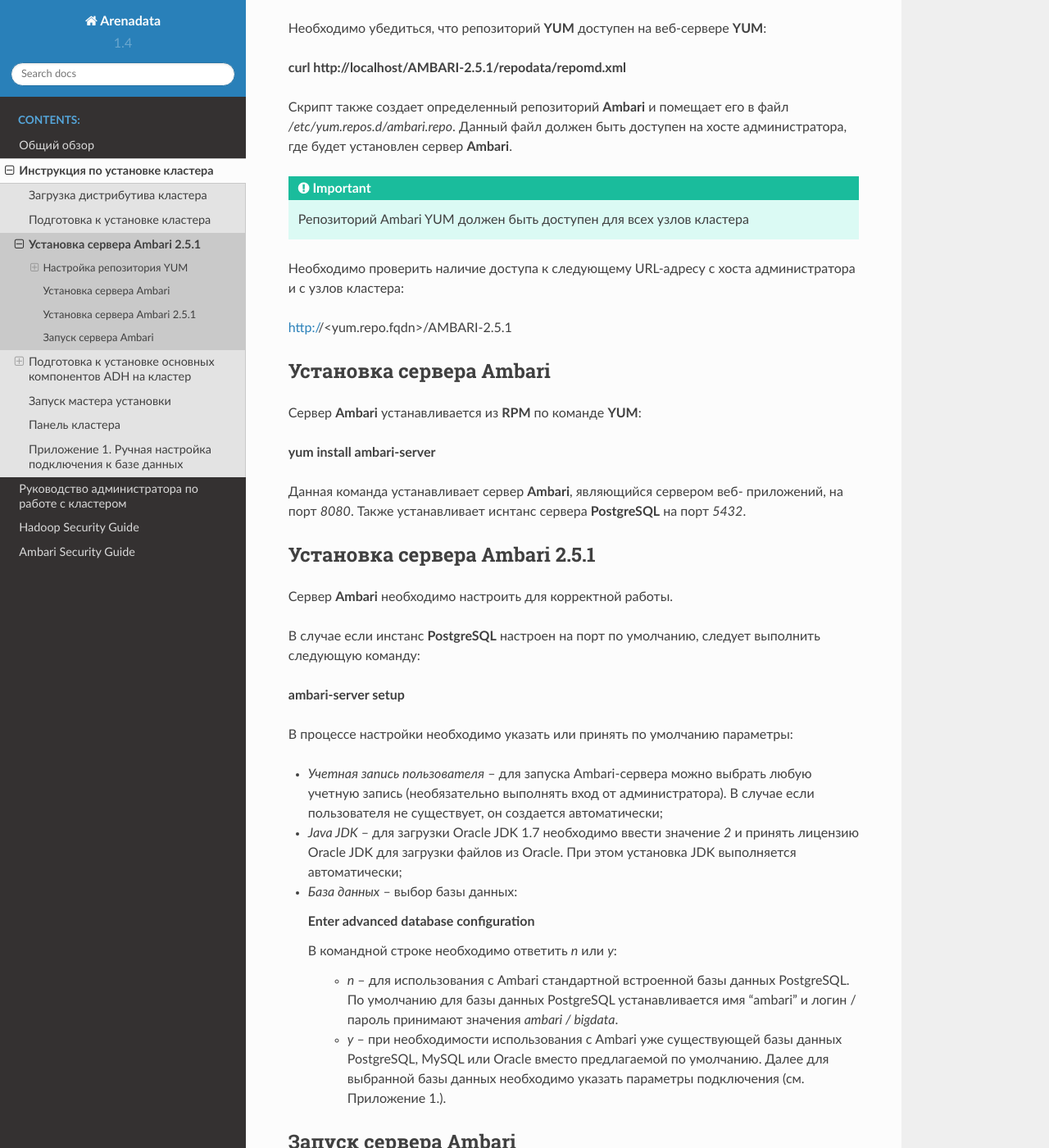
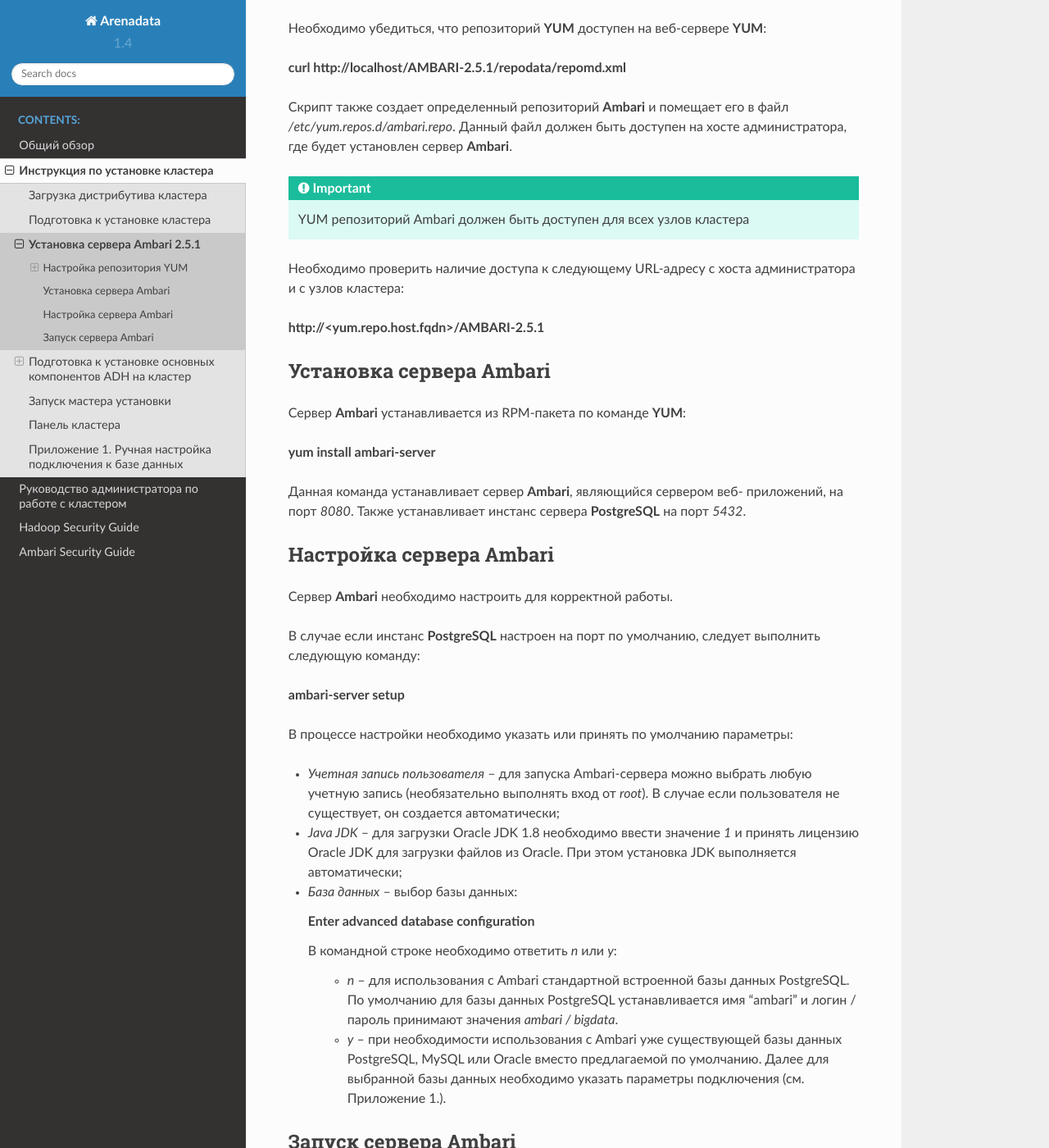
Before and after one commit to arenadata/docs_adps, a Sphinx documentation site: the page built from source/install/install.rst, in a window 1280 px wide and 1400 px high, scrolled down 2367 px. Shown: the whole window at 82% size. Built offline with Sphinx 7.4.7 and the Read the Docs theme 2.0.0, drawn with Linux system fonts in a browser that asks for light colours; pages that are not in the unit, such as notebooks, are missing from menus; some of the changed text lies outside the part shown.

Commit message:
Update install.rst

```diff
--- a/source/install/install.rst
+++ b/source/install/install.rst
@@ -11,10 +11,9 @@
 + Запуск сервера Ambari.
 
 
+
 Настройка репозитория YUM
 -------------------------
-
-
 
 Установка сервера **Ambari** выполняется с помощью пакетного менеджера **YUM**
 из репозитория, содержащего соответствующий пакет. При этом
@@ -25,9 +24,9 @@
 .. important:: Репозиторий должен находиться на доступном со всех узлов кластера хосте
 
 
+
 Настройка удаленного репозитория YUM
 ^^^^^^^^^^^^^^^^^^^^^^^^^^^^^^^^^^^^
-
 
 Настройка удаленного репозитория не отличается от настройки любого
 дополнительного репозитория **YUM**. Для добавления репозитория необходимо
@@ -66,14 +64,16 @@
 /var /www /html* в каталог, из которого извлекается архив. Необходимо,
 чтобы промежуточный каталог и все верхнеуровневые каталоги были
 читаемыми и доступными пользователю, выполняющему процесс *httpd*
-(**Apache**), а лучше сделать их доступными для всех пользователей
+(**apache**), а лучше сделать их доступными для всех пользователей
 кластера:
 
 :command:`mkdir /staging`
 
 :command:`chmod a+rx /staging`
 
-.. important:: Не используйте каталог /TMP в качестве промежуточного, так как файлы могут быть удалены в любое время
+.. important:: Не используйте каталог */TMP* в качестве промежуточного, так как файлы могут быть удалены в любое время
+
+
 
 Загрузка и распаковка архива Ambari
 ~~~~~~~~~~~~~~~~~~~~~~~~~~~~~~~~~~~
@@ -84,8 +84,7 @@
 На узел, который используется в качестве репозитория **YUM**, необходимо
 загрузить архив **Ambari 2.5.1** в ранее созданный
 промежуточный каталог, или в каталоге
-*/etc/yum.repos.d/* разместить repo-файл https://storage.googleapis.com
-*/arenadata-repo/ADH/1.4.1/centos7/ ambari.repo*.
+*/etc/yum.repos.d/* разместить repo-файл *https://storage.googleapis.com/arenadata-repo/ADH/1.4.1/centos7/ambari.repo*.
 
 Необходимо убедиться, что все родительские каталоги до промежуточного
 имеют доступ *"r + х"* для всех пользователей, поскольку данный каталог
@@ -95,6 +94,7 @@
 каталог. Например:
 
 :command:`tar -xzf /staging/AMBARI-2.5.1.tar -C /staging/`
+
 
 
 Настройка локального репозитория YUM
@@ -118,30 +118,30 @@
 файл */etc/yum.repos.d/ambari.repo*. Данный файл должен быть доступен на
 хосте администратора, где будет установлен сервер **Ambari**.
 
-.. important:: Репозиторий Ambari YUM должен быть доступен для всех узлов кластера
+.. important:: YUM репозиторий Ambari должен быть доступен для всех узлов кластера
 
 Необходимо проверить наличие доступа к следующему URL-адресу с хоста
 администратора и с узлов кластера:
 
-http://<yum.repo.fqdn>/AMBARI-2.5.1
+:command:`http://<yum.repo.host.fqdn>/AMBARI-2.5.1`
+
 
 
 Установка сервера Ambari
 ------------------------
 
-
-Сервер **Ambari** устанавливается из **RPM** по команде **YUM**:
+Сервер **Ambari** устанавливается из RPM-пакета по команде **YUM**:
 
 :command:`yum install ambari-server`
 
 Данная команда устанавливает сервер **Ambari**, являющийся сервером веб-
-приложений, на порт *8080*. Также устанавливает иснтанс сервера
+приложений, на порт *8080*. Также устанавливает инстанс сервера
 **PostgreSQL** на порт *5432*.
 
 
-Установка сервера Ambari 2.5.1
-------------------------------
 
+Настройка сервера Ambari
+------------------------
 
 Сервер **Ambari** необходимо настроить для корректной работы.
 
@@ -156,17 +156,16 @@
 
 + *Учетная запись пользователя* – для запуска Ambari-сервера можно
   выбрать любую учетную запись (необязательно выполнять вход от
-  администратора). В случае если пользователя не существует, он
+  *root*). В случае если пользователя не существует, он
   создается автоматически;
-+ *Java JDK* – для загрузки Oracle JDK 1.7 необходимо ввести значение
-  *2* и принять лицензию Oracle JDK для загрузки файлов из Oracle. При
++ *Java JDK* – для загрузки Oracle JDK 1.8 необходимо ввести значение
+  *1* и принять лицензию Oracle JDK для загрузки файлов из Oracle. При
   этом установка JDK выполняется автоматически;
 + *База данных* – выбор базы данных:
 
   :command:`Enter advanced database configuration`
 
   В командной строке необходимо ответить *n* или *y*:
-
 
     + *n* – для использования с Ambari стандартной встроенной базы данных PostgreSQL. По умолчанию для базы данных PostgreSQL устанавливается имя "ambari" и логин / пароль принимают значения *ambari / bigdata*.
 
```
Also changed, not shown: other parts of source/install/install.rst (+2 -3 lines).
